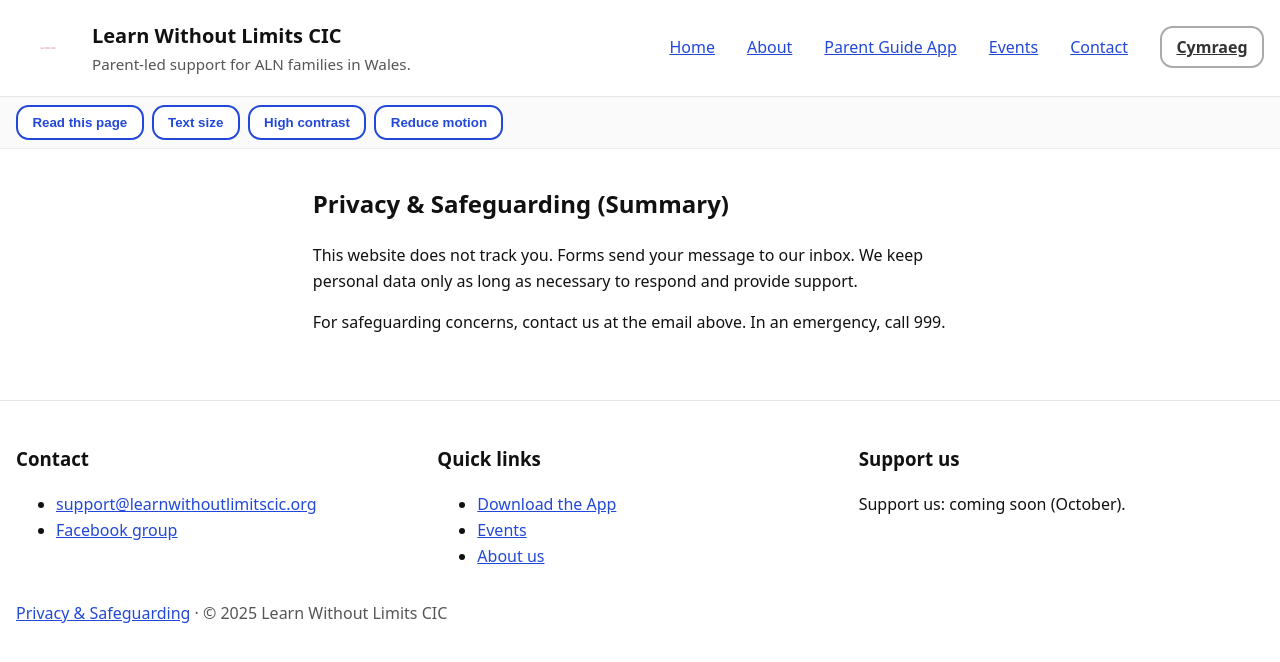
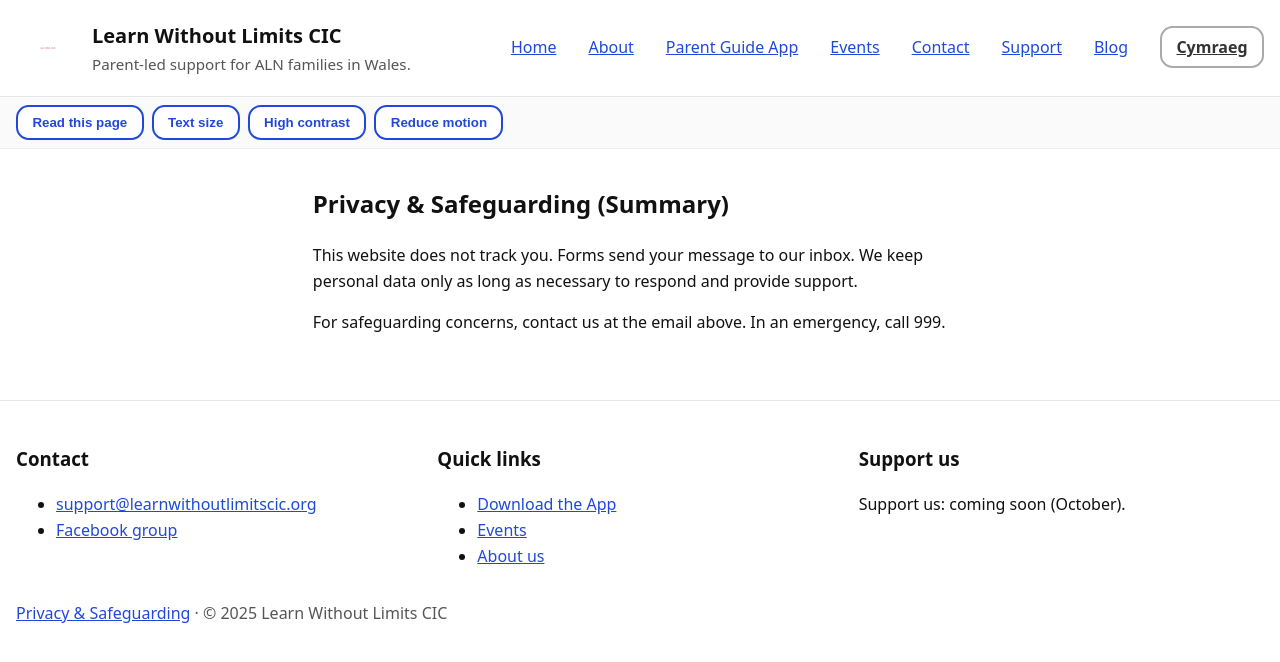
Before and after one commit to StephShobiye/learnwithoutlimitscic.github.io, a Jekyll site: the page privacy.en.html, which Jekyll copies as it is, in a window 1280 px wide. Shown: the top 662 px of the page. Built offline with Jekyll 4.4.1, drawn with Linux system fonts in a browser that asks for light colours.

Commit message:
Update privacy.en.html
add support and blog navigation

```diff
--- a/privacy.en.html
+++ b/privacy.en.html
@@ -28,6 +28,8 @@
         <li><a href="/app.en.html">Parent Guide App</a></li>
         <li><a href="/events.en.html">Events</a></li>
         <li><a href="/contact.en.html">Contact</a></li>
+      <li><a href="/support.en.html">Support</a></li>
+      <li><a href="https://learnwithoutlimitscic.blogspot.com/" target="_blank" rel="noopener">Blog</a></li>
       </ul>
     </nav>
     <nav class="lang-switch" aria-label="Language switch">
```
